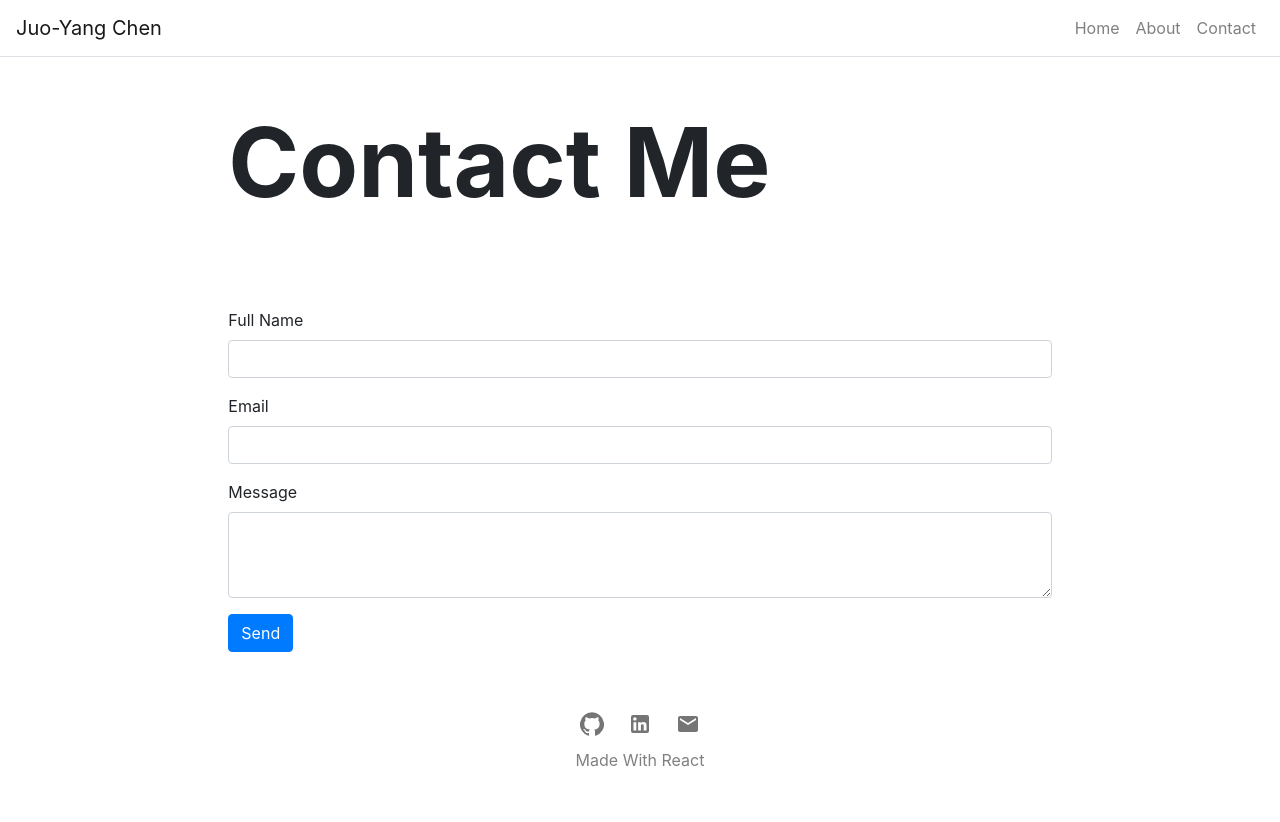
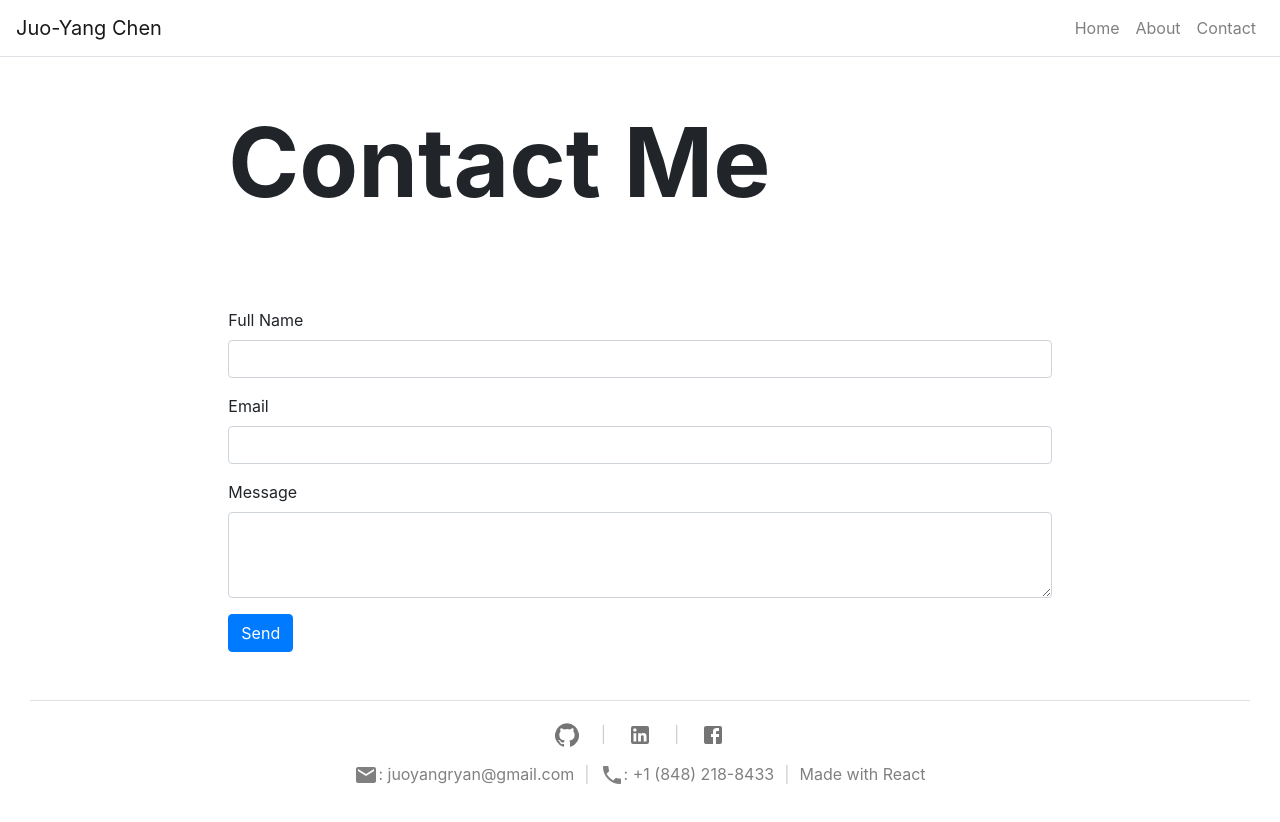
Before and after one commit to juoyangryan/portfolio-site, a React (Create React App) app: page /contact in a window 1280 px wide. Before the commit the page ends 800 px from the top, so only its background shows below. Built offline with nearby package versions, Linux system fonts and the light colour scheme.

Commit message:
complete footer

```diff
--- a/src/components/Footer.js
+++ b/src/components/Footer.js
@@ -6,28 +6,38 @@ import GitHubIcon from '@material-ui/icons/GitHub';
 import { IconButton } from '@material-ui/core';
 import LinkedInIcon from '@material-ui/icons/LinkedIn';
 import EmailIcon from '@material-ui/icons/Email';
+import Divider from '@material-ui/core/Divider';
+import FacebookIcon from '@material-ui/icons/Facebook';
+import PhoneIcon from '@material-ui/icons/Phone';
 
 function Footer() {
     return(
         <footer className="mt-5">
             <Container fluid={true}>
                 <Col>
+                    <Divider light={false} variant='full width'/>
                     <Row>
                         <div className='footer-icons'>
                             <IconButton href='https://github.com/juoyangryan' target="_blank" rel="noopener noreferrer">
                                 <GitHubIcon />
                             </IconButton>
+                            <p className="d-inline-block divider"> | </p>
                             <IconButton href='https://www.linkedin.com/in/juo-yang-chen-751398192/' target="_blank" rel="noopener noreferrer">
                                 <LinkedInIcon />
                             </IconButton>
-                            <IconButton>
-                                <EmailIcon />
+                            <p className="d-inline-block divider"> | </p>
+                            <IconButton href='https://www.facebook.com/ryan.chen.9440234' target="_blank" rel="noopener noreferrer">
+                                <FacebookIcon />
                             </IconButton>
                         </div>
                     </Row>
                     <Row>
                         <div className="footer-content">
-                            Made With React
+                            <EmailIcon />: juoyangryan@gmail.com
+                            <p className="d-inline-block divider"> | </p>
+                            <PhoneIcon />: +1 (848) 218-8433
+                            <p className="d-inline-block divider"> | </p>
+                            Made with React
                         </div>
                     </Row>
                 </Col>
--- a/src/index.css
+++ b/src/index.css
@@ -142,6 +142,7 @@ code {
 }
 
 .footer-icons {
+  padding-top: 10px;
   margin-left: auto;
   margin-right: auto;
 }
@@ -150,13 +151,15 @@ code {
   margin-left: auto;
   margin-right: auto;
   color: gray;
-  margin-bottom: 10px;
+  padding-bottom: 20px;
 }
 
 .footer-border {
   border-top: gray;
 }
 
-.color {
-  color: red;
+.divider {
+  color: #ccc;
+  padding-left: 10px;
+  padding-right: 10px;
 }
```
